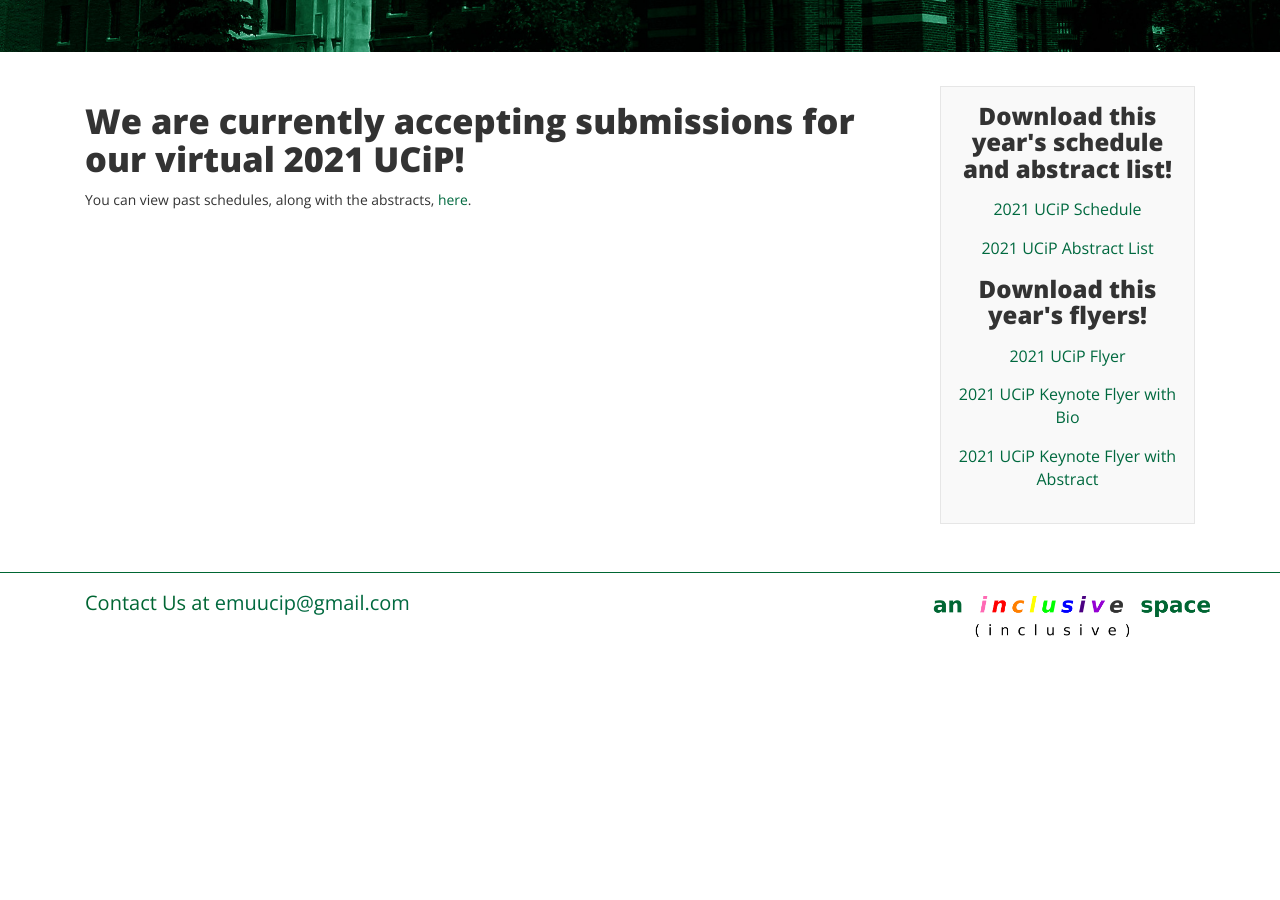
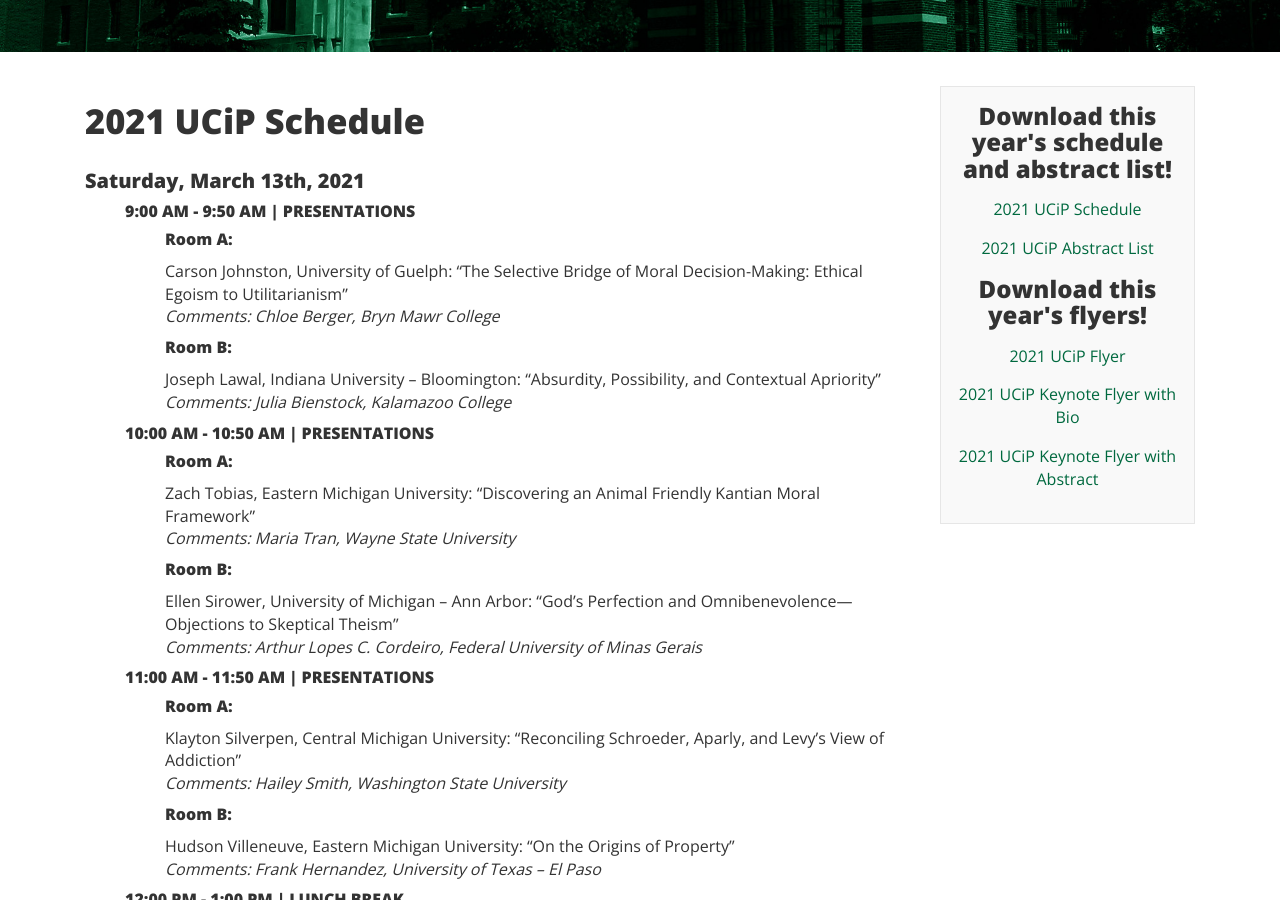
Before and after one commit to ucip/ucip.github.io, a Jekyll site: the page built from schedule.md, in a window 1280 px wide and 900 px high, scrolled down 248 px. Built offline with Jekyll 4.4.1, drawn with Linux system fonts in a browser that asks for light colours; nearby versions of some CDN libraries; before the commit the page ends 908 px from its top, so only the background shows below that; some of the changed text lies outside the part shown.

Commit message:
2021 schedule

```diff
--- a/schedule.md
+++ b/schedule.md
@@ -10,14 +10,14 @@
     <div>
       <!--<h3 class="home-h3">The 2020 UCiP was a resounding success! Thank you to everyone who helped make it what it was.</h3>
       <p><small>You can view the 2020 Schedule, along with the abstracts, <a href="{{ site.baseurl }}/history/">here</a>.</small></p>-->
-      <h3 class="home-h3">We are currently accepting submissions for our virtual 2021 UCiP!</h3>
-      <p><small>You can view past schedules, along with the abstracts, <a href="{{ site.baseurl }}/history/">here</a>.</small></p>
+      <!--<h3 class="home-h3">We are currently accepting submissions for our virtual 2021 UCiP!</h3>
+      <p><small>You can view past schedules, along with the abstracts, <a href="{{ site.baseurl }}/history/">here</a>.</small></p>-->
       <!--<h3 class="home-h3">We are currently working on our 2020 UCiP Schedule!</h3>
       <p><small>Please check back at the end of February.</small></p>-->
-      <!--<h3 class="home-h3">2020 UCiP Schedule</h3>
+      <h3 class="home-h3">2021 UCiP Schedule</h3>
     </div>
     <div>
-      <h4 class="schedule-header">Friday, March 6th, 2020</h4>
+      <!--<h4 class="schedule-header">Friday, March 6th, 2020</h4>
       <ul class="schedule-list">
         <li><h5>7:00 PM - 9:00 PM | WELCOME EVENT</h5>
           <ul class="schedule-list">
@@ -26,53 +26,53 @@
             </li>
           </ul>
         </li>
-      </ul>
-      <h4 class="schedule-header">Saturday, March 7th, 2020</h4>
+      </ul>-->
+      <h4 class="schedule-header">Saturday, March 13th, 2021</h4>
       <ul class="schedule-list">
-        <li><h5>8:30 AM - 9:00 AM | WELCOME</h5>
+        <!--<li><h5>8:30 AM - 9:00 AM | WELCOME</h5>
           <ul class="schedule-list">
             <li><h5>Tower Room (348):</h5>
               <p>Check-in & Breakfast: <em>Join Dr. John Koolage for a brief welcome message and breakfast!</em></p>
             </li>
           </ul>
-        </li>
+        </li>-->
         <li><h5>9:00 AM - 9:50 AM | PRESENTATIONS</h5>
           <ul class="schedule-list">
-            <li><h5>Tower Room (348):</h5>
-              <p>Levi Durham, Western Michigan University: “Originalism: More Than Mere Foolishness or Fraud”<br>
-              <em>Comments: Dom Dame, Eastern Michigan University</em></p>
+            <li><h5>Room A:</h5>
+              <p>Carson Johnston, University of Guelph: “The Selective Bridge of Moral Decision-Making: Ethical Egoism to Utilitarianism”<br>
+              <em>Comments: Chloe Berger, Bryn Mawr College</em></p>
             </li>
-            <li><h5>Alumni Room (342):</h5>
-              <p>Lindsey Merillat, John Tyler Community College: “Creating Destitution Through the Prevention of Famine: A Response to Both Singer and Timmerman”<br>
-              <em>Comments: Jacob Dunckel, Eastern Michigan University</em></p>
+            <li><h5>Room B:</h5>
+              <p>Joseph Lawal, Indiana University – Bloomington: “Absurdity, Possibility, and Contextual Apriority”<br>
+              <em>Comments: Julia Bienstock, Kalamazoo College</em></p>
             </li>
           </ul>
         </li>
         <li><h5>10:00 AM - 10:50 AM | PRESENTATIONS</h5>
           <ul class="schedule-list">
-            <li><h5>Tower Room (348):</h5>
-              <p>Emily Hunt, Belmont University: “Poetry as Meditation: Buddhism, Daosim, and Han Shan”<br>
-              <em>Comments: Matthew Wheeler, Eastern Michigan University</em></p>
+            <li><h5>Room A:</h5>
+              <p>Zach Tobias, Eastern Michigan University: “Discovering an Animal Friendly Kantian Moral Framework”<br>
+              <em>Comments: Maria Tran, Wayne State University</em></p>
             </li>
-            <li><h5>Alumni Room (342):</h5>
-              <p>Thomas Moore, Furman University: “A Reappropriation of Hegel’s Political Theory: Is Sittlichkeit All It’s Cracked Up To Be?”<br>
-              <em>Comments: Abhi Ruparelia, University of Richmond</em></p>
+            <li><h5>Room B:</h5>
+              <p>Ellen Sirower, University of Michigan – Ann Arbor: “God’s Perfection and Omnibenevolence—Objections to Skeptical Theism”<br>
+              <em>Comments: Arthur Lopes C. Cordeiro, Federal University of Minas Gerais</em></p>
             </li>
           </ul>
         </li>
         <li><h5>11:00 AM - 11:50 AM | PRESENTATIONS</h5>
           <ul class="schedule-list">
-            <li><h5>Tower Room (348):</h5>
-              <p>Jack Vavrinchik, Elmhurst College: “The Aesthetic Flow: Neural Correlates and Implications of a Goal-Directed Aesthetic Experience”<br>
-              <em>Comments: Alex Kochan, Eastern Michigan University</em></p>
+            <li><h5>Room A:</h5>
+              <p>Klayton Silverpen, Central Michigan University: “Reconciling Schroeder, Aparly, and Levy’s View of Addiction”<br>
+              <em>Comments: Hailey Smith, Washington State University</em></p>
             </li>
-            <li><h5>Alumni Room (342):</h5>
-              <p>Ben Schwabe, Michigan State University: “Hegel’s Two Faces of Patriotism: War and the Modern Liberal State”<br>
-              <em>Comments: Ali Qazwini, Eastern Michigan University</em></p>
+            <li><h5>Room B:</h5>
+              <p>Hudson Villeneuve, Eastern Michigan University: “On the Origins of Property”<br>
+              <em>Comments: Frank Hernandez, University of Texas – El Paso</em></p>
             </li>
           </ul>
         </li>
-        <li><h5>12:00 PM - 1:30 PM | LUNCH & KEYNOTE</h5>
+        <!--<li><h5>12:00 PM - 1:30 PM | LUNCH & KEYNOTE</h5>
           <ul class="schedule-list">
             <li><h5>Guild Room (330):</h5>
               <p>Shannon Spaulding, PhD, Oklahoma State University: “How We Understand Others”</p>
@@ -88,128 +88,159 @@
               <p>The Value of Graduate School Panel: <em>Explore what graduate school in philosophy can offer.</em></p>
             </li>
           </ul>
+        </li>-->
+	<li><h5>12:00 PM - 1:00 PM | LUNCH BREAK</h5>
+	</li>
+	<li><h5>1:00 PM - 2:00 PM | KEYNOTE</h5>
+	  <ul class="schedule-list">
+            <li><h5>Room A:</h5>
+              <p>Carol Hay, PhD, University of Massachusetts - Lowell: “Think Like A Feminist”</p>
+            </li>
+          </ul>
+        </li>
+	<li><h5>2:10 PM - 2:50 PM | EXTENDED Q & A</h5>
+	  <ul class="schedule-list">
+            <li><h5>Room A:</h5>
+              <p>Join us in Room A for a discussion style extended Q & A with Dr. Hay!</p>
+            </li>
+          </ul>
         </li>
         <li><h5>3:00 PM - 3:50 PM | PRESENTATIONS</h5>
           <ul class="schedule-list">
-            <li><h5>Tower Room (348):</h5>
-              <p>Natalie Anderson, Eastern Michigan University: “How the Self-Serving Attributional Bias Affects Student Learning”<br>
-              <em>Comments: Brynn Ritchey, Eastern Michigan University</em></p>
+            <li><h5>Room A:</h5>
+              <p>Yunglong Cao, Johns Hopkins University: “A Defense of the Second Analogy”<br>
+              <em>Comments: Anna Milukas, University of Georgia</em></p>
             </li>
-            <li><h5>Alumni Room (342):</h5>
-              <p>Klayton Silverpen, Central Michigan University: “Free Will and the Self: Why Defining the Self Can Help Answer the Question of Free Will”<br>
-              <em>Comments: Lindsey Merillat, John Tyler Community College</em></p>
+            <li><h5>Room B:</h5>
+              <p>Omar Khali, Eastern Michigan University: “Hegel, Marx, and the Realization of the Self in Work: Towards a Humanistic Ontology of Labor”<br>
+              <em>Comments: Anna Cheng, University of Richmond</em></p>
             </li>
           </ul>
         </li>
         <li><h5>4:00 PM - 4:50 PM | PRESENTATIONS</h5>
           <ul class="schedule-list">
-            <li><h5>Tower Room (348):</h5>
-              <p>Jennifer Kuo, University of Illinois Urbana-Champaign: “Is There a Case for Permissivism?”<br>
-              <em>Comments: Levi Durham, Western Michigan University</em></p>
+            <li><h5>Room A:</h5>
+              <p>Kenneth Black, Southern Virginia University: “Giving Up on a Unifying Account of Change”<br>
+              <em>Comments: Matthew Wheeler, Eastern Michigan University</em></p>
             </li>
-            <li><h5>Alumni Room (342):</h5>
-              <p>Sam Nesbitt, Eastern Michigan University: “A Worldview Definition”<br>
-              <em>Comments: John Milkovich, Eastern Michigan University</em></p>
+            <li><h5>Room B:</h5>
+              <p>Candice Wiesner, Eastern Michigan University: “The Connection Between Humanism and Transhumanism: Giovanni Pico”<br>
+              <em>Comments: Yunlong Cao, Johns Hopkins University</em></p>
             </li>
           </ul>
         </li>
-        <li><h5>5:00 PM - 5:50 PM | PHILOSO-BUFFET</h5>
+        <li><h5>5:00 PM - 5:50 PM | PRESENTATIONS</h5>
           <ul class="schedule-list">
-            <li><h5>Tower Room (348):</h5>
-              <p>A series of philosophical lightning talks wherein faculty and graduate students of Eastern Michigan University share arguments that matter to them. Discussion to follow.</p>
+            <li><h5>Room A:</h5>
+              <p>Mitchell Baty, Kalamazoo College: “Temporally Incomplete Possible Worlds”<br>
+              <em>Comments: Joseph Lawal, Indiana University – Bloomington</em></p>
+            </li>
+            <li><h5>Room B:</h5>
+              <p>James Speaker, Buffalo State College – SUNY: “Maximum Sociability: Foucault and the Technological Imprisonment of our Future”<br>
+              <em>Comments: Omar Khali, Eastern Michigan University</em></p>
             </li>
           </ul>
         </li>
-        <li><h5>Dinner on one’s own:</h5>
+        <!--<li><h5>Dinner on one’s own:</h5>
           <ul class="schedule-list">
             <li>
               <p>Dinner is not provided, but you are invited to join local students at Tower Inn for a dinner of fellowship and philosophy!</p>
             </li>
           </ul>
-        </li>
+        </li>-->
       </ul>
     </div>
     <hr>
     <div class="day-2">
-      <h4 class="schedule-header">Sunday, March 8th, 2020</h4>
+      <h4 class="schedule-header">Sunday, March 14th, 2021</h4>
       <ul class="schedule-list">
-        <li><h5>9:00 AM - 9:50 AM | WELCOME</h5>
+        <li><h5>9:00 AM - 9:50 AM | PRESENTATIONS</h5>
           <ul class="schedule-list">
-            <li><h5>Tower Room (348):</h5>
-              <p>Check-in & Breakfast: <em>Join the UCiP team, presenters, commenters, and guests for breakfast and philosophic discussion.</em></p>
+            <li><h5>Room A:</h5>
+              <p>Quang Tran, Minerva Schools at KGI: “An Account for the Inalienability of the Right to Life: A Supplement to Amnesty International’s Argument”<br>
+              <em>Comments: John Milkovich, Eastern Michigan University</em></p>
+            </li>
+            <li><h5>Room B:</h5>
+              <p>Chloe Berger, Bryn Mawr College: “A Case for Creating Clearly Condemnatory Statues of Wrongdoers”<br>
+              <em>Comments: Tristan Mitchell, Oregon State University</em></p>
+            </li>
+	  </ul>
+	</li>
+        <li><h5>10:00 AM - 10:50 AM | PRESENTATIONS</h5>
+          <ul class="schedule-list">
+            <li><h5>Room A:</h5>
+              <p>Anna Cheng, University of Richmond: “Psychopaths and Animals: Blame, Reciprocity, and Obligation”<br>
+              <em>Comments: Klayton Silverpen, Central Michigan University</em></p>
+            </li>
+            <li><h5>Room B:</h5>
+              <p>Jay Nelson, University of Texas – Dallas: “The Comic Society”<br>
+              <em>Comments: Carson Johnston, University of Guelph</em></p>
             </li>
           </ul>
         </li>
-        <li><h5>10:00 AM - 10:50 AM | PRESENTATIONS</h5>
+        <li><h5>11:00 AM - 11:50 AM | PRESENTATIONS</h5>
           <ul class="schedule-list">
-            <li><h5>Tower Room (348):</h5>
-              <p>Brynn Ritchey, Eastern Michigan University: “Optimism in the Sciences: A New Look at Old Practices”<br>
-              <em>Comments: Marri Visscher, Eastern Michigan University</em></p>
+            <li><h5>Room A:</h5>
+              <p>Hailey Smith, Washington State University: “Palouse Prairie: Ethics Behind the Loss of an Ecosystem”<br>
+              <em>Comments: Dominic Colaluca, Wayne State University</em></p>
             </li>
-            <li><h5>Alumni Room (342):</h5>
-              <p>Tommy Sanfilippo, Oakland University: “Alphas and Betas: An Exploration of Moral Membership Within the False Dichotomy of Humans and Non-humans”<br>
-              <em>Comments: Klayton Silverpen, Central Michigan University</em></p>
+            <li><h5>Room B:</h5>
+              <p>Julia Bienstock, Kalamazoo College: “The Gender Binary as a Philosophical Problem”<br>
+              <em>Comments: James Speaker, Buffalo State College – SUNY</em></p>
             </li>
           </ul>
         </li>
-        <li><h5>11:00 AM - 11:50 AM | MINORITIES AND PHILOSOPHY</h5>
-          <ul class="schedule-list">
-            <li><h5>Tower Room (348):</h5>
-              <p>A session held by Eastern Michigan University's Minorities and Philosophy (MAP) chapter aimed at demystifying the aims, benefits, and work of the organization.</p>
-            </li>
-          </ul>
-        </li>
-        <li><h5>12:00 PM - 1:00 PM | LUNCH</h5>
-          <ul class="schedule-list">
+        <li><h5>12:00 PM - 1:00 PM | LUNCH BREAK</h5>
+          <!--<ul class="schedule-list">
             <li><h5>Guild Room (330):</h5>
               <p>Lunch: <em>Join presenters, commenters, and guests for lunch.</em></p>
             </li>
-          </ul>
+          </ul>-->
         </li>
         <li><h5>1:00 PM - 1:50 PM | PRESENTATIONS</h5>
           <ul class="schedule-list">
-            <li><h5>Tower Room (348):</h5>
-              <p>Karina Ortiz Villa, Cal Poly Pomona: “The Third Space Existence: On the Oppression of Men”<br>
-              <em>Comments: Jenna Botti, Eastern Michigan University</em></p>
+            <li><h5>Room A:</h5>
+              <p>Frank Hernandez, University of Texas – El Paso: “Wittgenstein on Reasonable Doubt and Calling Bullshit”<br>
+              <em>Comments: Mitchell Baty, Kalamazoo College</em></p>
             </li>
-            <li><h5>Alumni Room (342):</h5>
-              <p>Matthew Kern, Kent State University: “On Fichte, Schelling, and Hegel: A Naturalism to Defeat Nihilism”<br>
-              <em>Comments: Zachary Tobias, Eastern Michigan University</em></p>
+            <li><h5>Room B:</h5>
+              <p>Anna Milukas, University of Georgia: “On the Defense of Aristotle’s Treatment of Women”<br>
+              <em>Comments: Zach Tobias, Eastern Michigan University</em></p>
             </li>
           </ul>
         </li>
         <li><h5>2:00 PM - 2:50 PM | PRESENTATIONS</h5>
           <ul class="schedule-list">
-            <li><h5>Tower Room (348):</h5>
-              <p>Ethan Smith, Eastern Michigan University: “Pouring from an Empty Cup: Balancing Human Rights with Fundamental Obligations to the Extremely Poor”<br>
-              <em>Comments: Oby Ugwuegbu, Eastern Michigan University</em></p>
+            <li><h5>Room A:</h5>
+              <p>Maria Tran, Wayne State University: “Seen But Not Heard: Children’s Susceptibility to Epistemic Injustice”<br>
+              <em>Comments: Jay Nelson, University of Texas – Dallas</em></p>
             </li>
-            <li><h5>Alumni Room (342):</h5>
-              <p>Murphy Cavanaugh, Loyola University: “The Myth of the Class Division – The Philosophy and Logic Behind Plato’s Argument for Class Division in the Republic”<br>
-              <em>Comments: Ben Schwabe, Michigan State University</em></p>
+            <li><h5>Room B:</h5>
+              <p>Arthur Lopes C. Cordeiro, Federal University of Minas Gerais: “The Unknowability of the Sensible World in the Socratic Dialogues”<br>
+              <em>Comments: Candice Wiesner, Eastern Michigan University</em></p>
             </li>
           </ul>
         </li>
         <li><h5>3:00 PM - 3:50 PM | PRESENTATIONS</h5>
           <ul class="schedule-list">
-            <li><h5>Tower Room (348):</h5>
-              <p>Abhi Ruparelia, University of Richmond: “Virtue, Perception, and Silencing”<br>
-              <em>Comments: Karina Ortiz Villa, Cal Poly Pomona</em></p>
+            <li><h5>Room A:</h5>
+              <p>Tristan Mitchell, Oregon State University: “Scientific Realism and Trust as a Remedy for Coronavirus Vaccine Skepticism”<br>
+              <em>Comments: Jes Emery, Eastern Michigan University</em></p>
             </li>
-            <li><h5>Alumni Room (342):</h5>
-              <p>Marri Visscher, Eastern Michigan University: “What Makes an Oppressor?”<br>
-              <em>Comments: Natalie Anderson, Eastern Michigan University</em></p>
+            <li><h5>Room B:</h5>
+              <p>Marshall Scheider, Portland State University: “On the Deconstruction of Metaphysics: Heidegger’s Ontology of Objects”<br>
+              <em>Comments: Patrick Jobst, Eastern Michigan University</em></p>
             </li>
           </ul>
         </li>
-        <li><h5>4:00 PM - 4:50 PM | CLOSING CEREMONY</h5>
+        <!--<li><h5>4:00 PM - 4:50 PM | CLOSING CEREMONY</h5>
           <ul class="schedule-list">
             <li><h5>Tower Room (348):</h5>
               <p>Closing Ceremony: <em>Join the UCiP Team as we thank you for your participation and announce the winners of our Spirit of the Conference Award!</em></p>
             </li>
           </ul>
-        </li>
-      </ul>-->
+        </li>-->
+      </ul>
     </div>
   </div>
   {% include box.html %}
```
